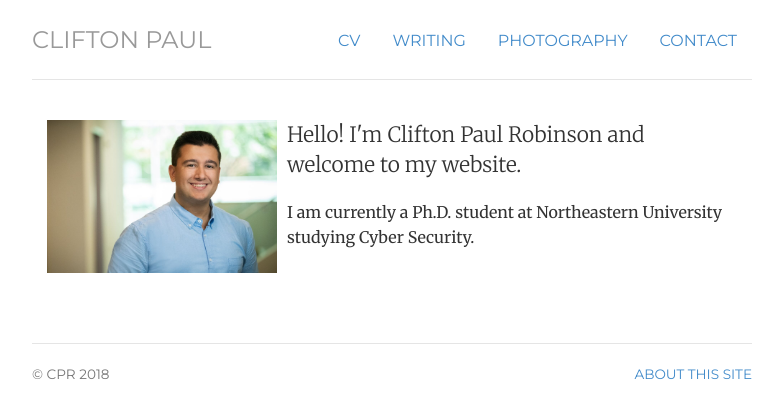
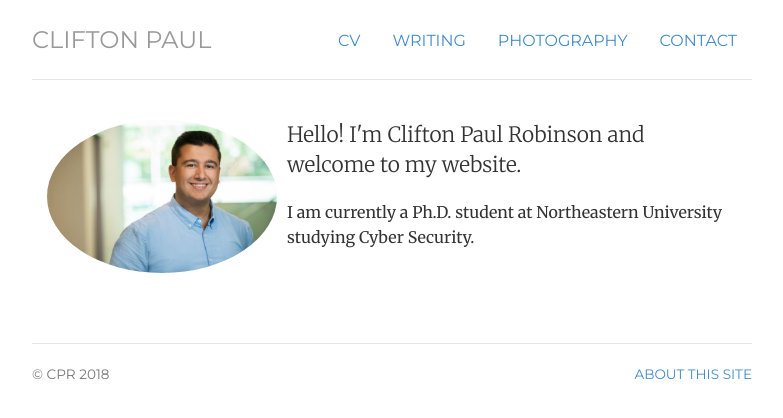
Before and after one commit to cprobinson81/cprobinson81.github.io, a Jekyll site: the page built from index.html, in a window 1280 px wide. Shown: the top 418 px of the page, without its empty margins (248-1031 px from the left). Built offline with Jekyll 4.4.1, drawn with Linux system fonts in a browser that asks for light colours.

Commit message:
Update index.html

```diff
--- a/index.html
+++ b/index.html
@@ -9,7 +9,7 @@ contact: passive
 <!-- <div class="jumbotron"> -->
 <div class="row marketing">
 	<div class="col-sm-4">
-        <img  class="img-square avatar" alt="CPR" src="img/robinson.JPG" width="230">
+        <img  class="img-circle avatar" alt="CPR" src="img/robinson.JPG" width="230">
 	</div>
 	<div itemscope itemtype="http://data-vocabulary.org/Person" class="col-sm-8">
         <p class="lead">Hello! I'm <span itemprop="name">Clifton Paul Robinson</span> and welcome to my website.</p>
```
